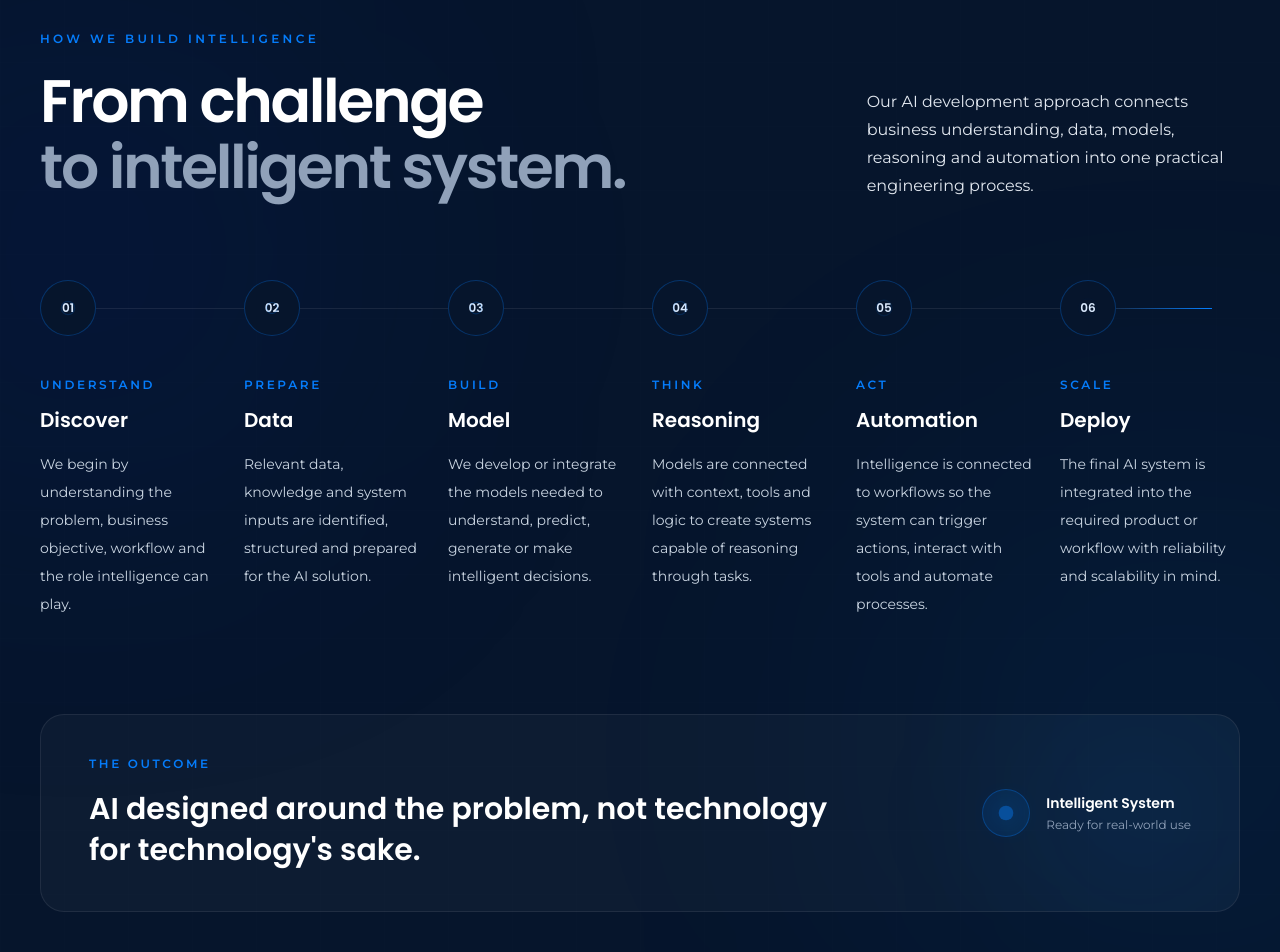
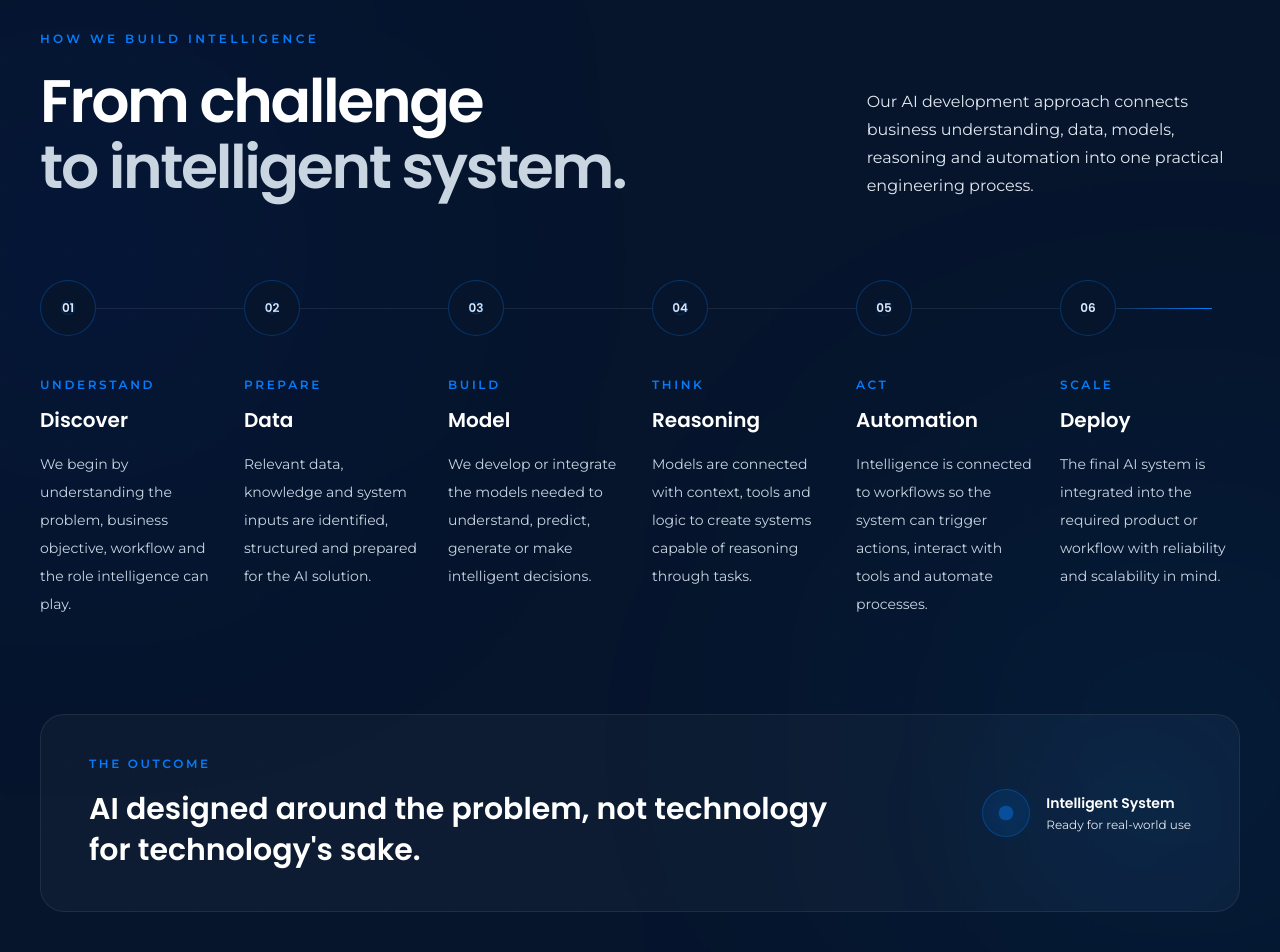
Before and after one commit to aravinthk1504/gendata-techv2, a Next.js app: page /en in a window 1280 px wide. Shown: the part 3900-4852 px from the top of the page. Built offline with nearby package versions, Linux system fonts and the light colour scheme.

Commit message:
Increase IntelligenceProcess dark-section paragraph and list contrast

```diff
--- a/src/sections/home/IntelligenceProcess.jsx
+++ b/src/sections/home/IntelligenceProcess.jsx
@@ -123,7 +123,7 @@ function IntelligenceProcess({ content, lang }) {
               className="mt-5 max-w-4xl font-heading text-4xl font-semibold leading-[1.1] tracking-[-0.04em] text-white sm:text-5xl lg:text-6xl"
             >
               {t("process.titleLine1")}
-              <span className="block text-slate-400">
+              <span className="block text-slate-300">
                 {t("process.titleLine2")}
               </span>
             </motion.h2>
@@ -207,7 +207,7 @@ function IntelligenceProcess({ content, lang }) {
                 <p className="font-heading text-sm font-semibold text-white">
                   {t("process.systemTitle")}
                 </p>
-                <p className="mt-1 font-body text-xs text-slate-400">
+                <p className="mt-1 font-body text-xs text-slate-200">
                   {t("process.systemSubtitle")}
                 </p>
               </div>
```
